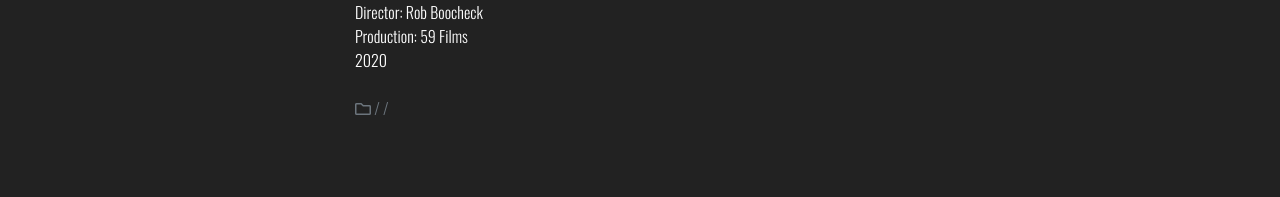
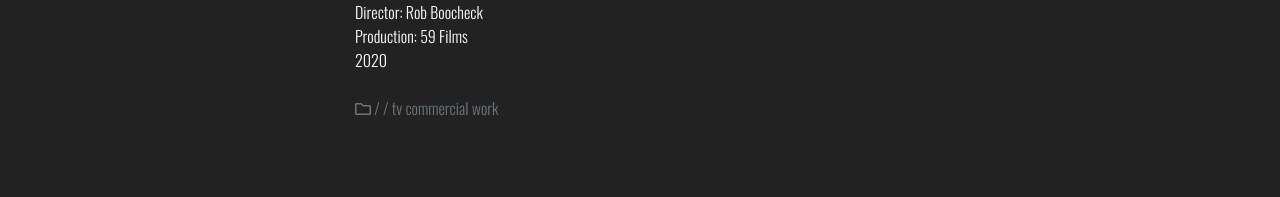
Before and after one commit to d-otis/jp-jekyll, a Jekyll site: the page built from _posts/2020-02-28-afrin.markdown, in a window 1280 px wide. Shown: the part 683-880 px from the top of the page. Built offline with Jekyll 4.4.1, drawn with Linux system fonts in a browser that asks for light colours; nearby versions of some CDN libraries; some web fonts are replaced.

Commit message:
add categories back to Afrin post

```diff
--- a/_posts/2020-02-28-afrin.markdown
+++ b/_posts/2020-02-28-afrin.markdown
@@ -5,6 +5,9 @@ published: true
 title: AFRIN
 youtube_id: zjE9v8ZA_o0
 has_youtube_thumbnail: true
+categories:
+- tv commercial
+- work
 ---
 "Carrier Pigeon"
 
```
